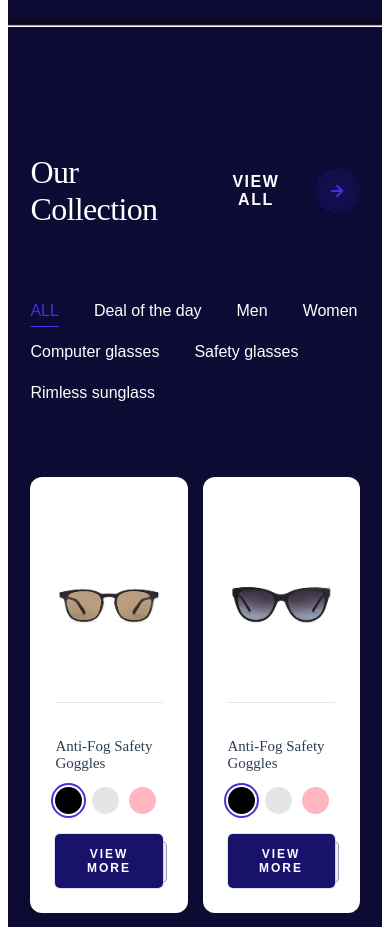
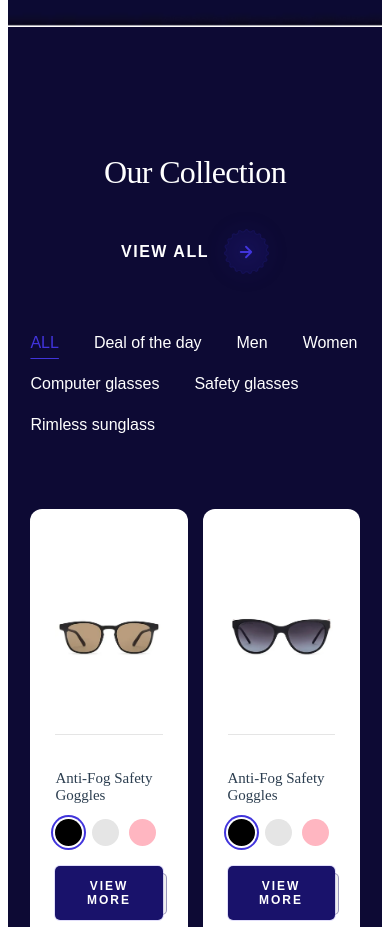
Before and after one commit to Illusio-Designs/intensefocus, a Next.js app in the folder Frontend/: page /Home in a window 390 px wide. Shown: the part 840-1767 px from the top of the page. Built offline with nearby package versions, Linux system fonts and the light colour scheme.

Commit message:
style: Update collection header layout for improved organization
- Adjust the flex direction of the collection header in Home.css to column for better alignment of elements.
- Maintain existing styles for the hero side image and products grid for consistency.

```diff
--- a/Frontend/src/styles/pages/Home.css
+++ b/Frontend/src/styles/pages/Home.css
@@ -823,6 +823,9 @@
 .hero-side-image {
   width: 140px;
 }
+.collection-header {
+  flex-direction: column;
+}
   .products-grid {
     grid-template-columns: repeat(auto-fit, minmax(150px, 1fr));
     gap: 15px;
```
